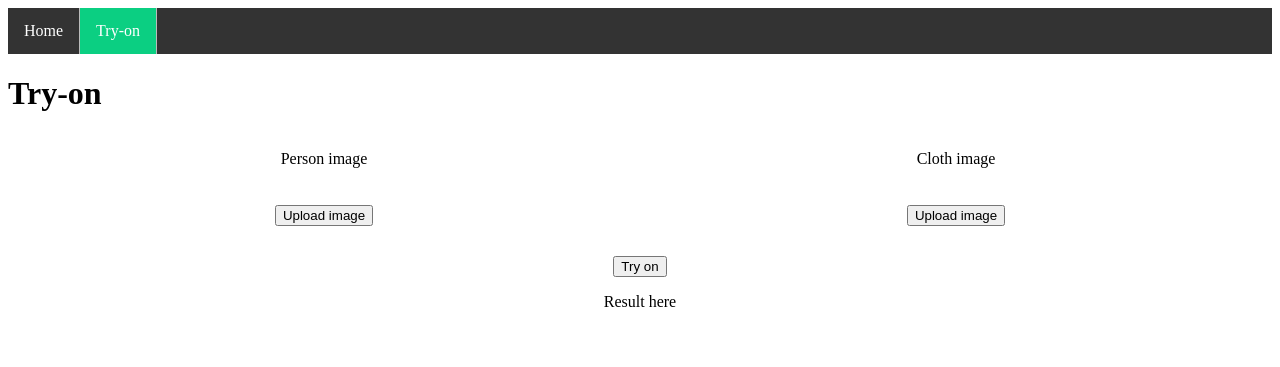
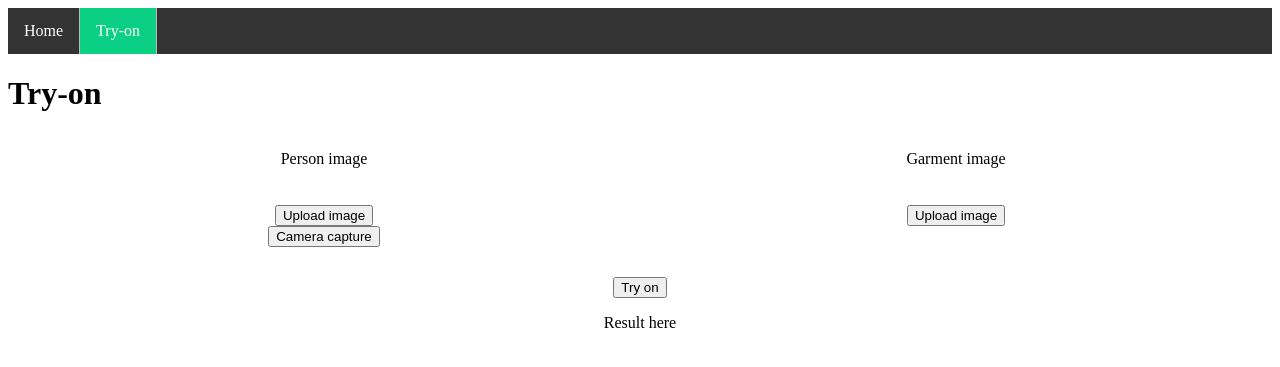
Before and after one commit to KiseKloset/smart-fashion-assistant, a FastAPI app: page /try-on in a window 1280 px wide. Shown: the top 367 px of the page. Run offline with FastAPI, Linux system fonts and the light colour scheme; parts of the project's set-up code (start-up, migrations or seed data) failed here and were passed over.

Commit message:
Add camera

```diff
--- /dev/null
+++ b/src/static/js/capture.js
@@ -0,0 +1,81 @@
+const personImageHolder = document.getElementById('nguyen-person-image');
+const captureButton = document.getElementById('nguyen-person-image-camera');
+const camera = document.getElementById('nguyen-person-camera');
+const cameraCanvas = document.getElementById('nguyen-person-camera-canvas');
+
+let streaming = false;
+
+
+function capture() {
+    if (!streaming) {
+        startCapture();
+    } else {
+        takePhoto();
+        stopCapture();
+    }
+}
+
+function startCapture() {
+
+    navigator.getUserMedia = navigator.getUserMedia || navigator.webkitGetUserMedia || navigator.mozGetUserMedia;
+
+    navigator.mediaDevices.getUserMedia({video: true, audio: false})
+        .then((stream) => {
+            captureButton.innerText = "Take photo";
+            camera.srcObject = stream;
+            camera.play();
+        })
+        .catch((err) => {
+            console.log("An error occurred: " + err);
+        });
+
+    camera.addEventListener('canplay', (ev) => {
+        if (!streaming) {
+            let width = 300;
+            let = height = camera.videoHeight / (camera.videoWidth / width);
+            camera.style.display = "block";
+            camera.setAttribute('width', width);
+            camera.setAttribute('height', height);
+            streaming = true;
+        }
+    }, false);
+}
+
+
+function takePhoto() {
+    if (streaming) {
+        let context = cameraCanvas.getContext('2d');
+        cameraCanvas.width = camera.width;
+        cameraCanvas.height = camera.height;
+        context.drawImage(camera, 0, 0, cameraCanvas.width, cameraCanvas.height);
+
+        let data = cameraCanvas.toDataURL('image/png');
+        personImageHolder.setAttribute('src', data);
+
+        cameraCanvas.toBlob(blob => {
+            const file = new File([blob], "capture.png", {
+                type: 'image/png',
+                lastModified: new Date(),
+            });
+            const input = document.getElementById('nguyen-person-image-uploader');
+            const dataTransfer = new DataTransfer();
+            dataTransfer.items.add(file);
+            input.files = dataTransfer.files;
+          });
+    }
+}
+
+// Stop capture
+function stopCapture() {
+    captureButton.innerText = "Capture camera";
+    if (streaming) {
+        const stream = camera.srcObject;
+        const tracks = stream.getTracks();
+        tracks.forEach(function (track) {
+            track.stop();
+        });
+        streaming = false;
+        camera.srcObject = null;
+        camera.style.display = "none";
+    }
+}
--- a/src/static/js/tryon.js
+++ b/src/static/js/tryon.js
@@ -1,13 +1,16 @@
 const personImageInput = document.getElementById('nguyen-person-image-uploader');
-const clothImageInput = document.getElementById('nguyen-cloth-image-uploader');
+const garmentImageInput = document.getElementById('nguyen-garment-image-uploader');
 const resultImage = document.getElementById('nguyen-result-image');
 
 function uploadReferenceImage(id) {
     const imageInput = document.getElementById(id);
+    imageInput.files = (new DataTransfer()).files;
     imageInput.click();
 }
 
 function uploadReferenceImageInternal(element, imgID) {
+    if (element.files.length < 1) return;
+
     const refImage = document.getElementById(imgID);
     const file = element.files[0];
     const imageType = /image.*/;
@@ -28,14 +31,14 @@ function tryOn() {
         window.alert("Upload person image first");
         return;
     }
-    if (clothImageInput.files.length < 1) {
-        window.alert("Upload cloth image first");
+    if (garmentImageInput.files.length < 1) {
+        window.alert("Upload garment image first");
         return;
     }
 
     const body = new FormData();
     body.append("person_image", personImageInput.files[0]);
-    body.append("cloth_image", clothImageInput.files[0]);
+    body.append("garment_image", garmentImageInput.files[0]);
 
     fetch('/try-on/try-on', {
         method: 'POST',
--- a/src/templates/tryon.html
+++ b/src/templates/tryon.html
@@ -21,17 +21,21 @@
             <div id="nguyen-person-image-container" class="input-div">
                 <p class="text-center">Person image</p>
                 <img id="nguyen-person-image" class="center image-fit-parent">
+                <video class="center image-fit-parent" id="nguyen-person-camera" style="display: none">Video stream not available.</video>
+                <canvas id="nguyen-person-camera-canvas" style="display: none"></canvas>
                 <input type="file" id="nguyen-person-image-uploader" class="image-uploader" accept="image/*"
                     onChange="uploadReferenceImageInternal(this, 'nguyen-person-image')">
                 <button class="center" onclick="uploadReferenceImage('nguyen-person-image-uploader')">Upload
                     image</button>
+                <button class="center" id="nguyen-person-image-camera" onclick="capture()">Camera
+                    capture</button>
             </div>
-            <div id="nguyen-cloth-image-container" class="input-div">
-                <p class="text-center">Cloth image</p>
-                <img id="nguyen-cloth-image" class="center image-fit-parent">
-                <input type="file" id="nguyen-cloth-image-uploader" class="image-uploader" accept="image/*"
-                    onChange="uploadReferenceImageInternal(this, 'nguyen-cloth-image')">
-                <button class="center" onclick="uploadReferenceImage('nguyen-cloth-image-uploader')">Upload
+            <div id="nguyen-garment-image-container" class="input-div">
+                <p class="text-center">Garment image</p>
+                <img id="nguyen-garment-image" class="center image-fit-parent">
+                <input type="file" id="nguyen-garment-image-uploader" class="image-uploader" accept="image/*"
+                    onChange="uploadReferenceImageInternal(this, 'nguyen-garment-image')">
+                <button class="center" onclick="uploadReferenceImage('nguyen-garment-image-uploader')">Upload
                     image</button>
             </div>
         </div>
@@ -44,6 +48,7 @@
     </div>
 
     <script src="/static/js/tryon.js"></script>
+    <script src="/static/js/capture.js"></script>
     </body>
 
 
```
